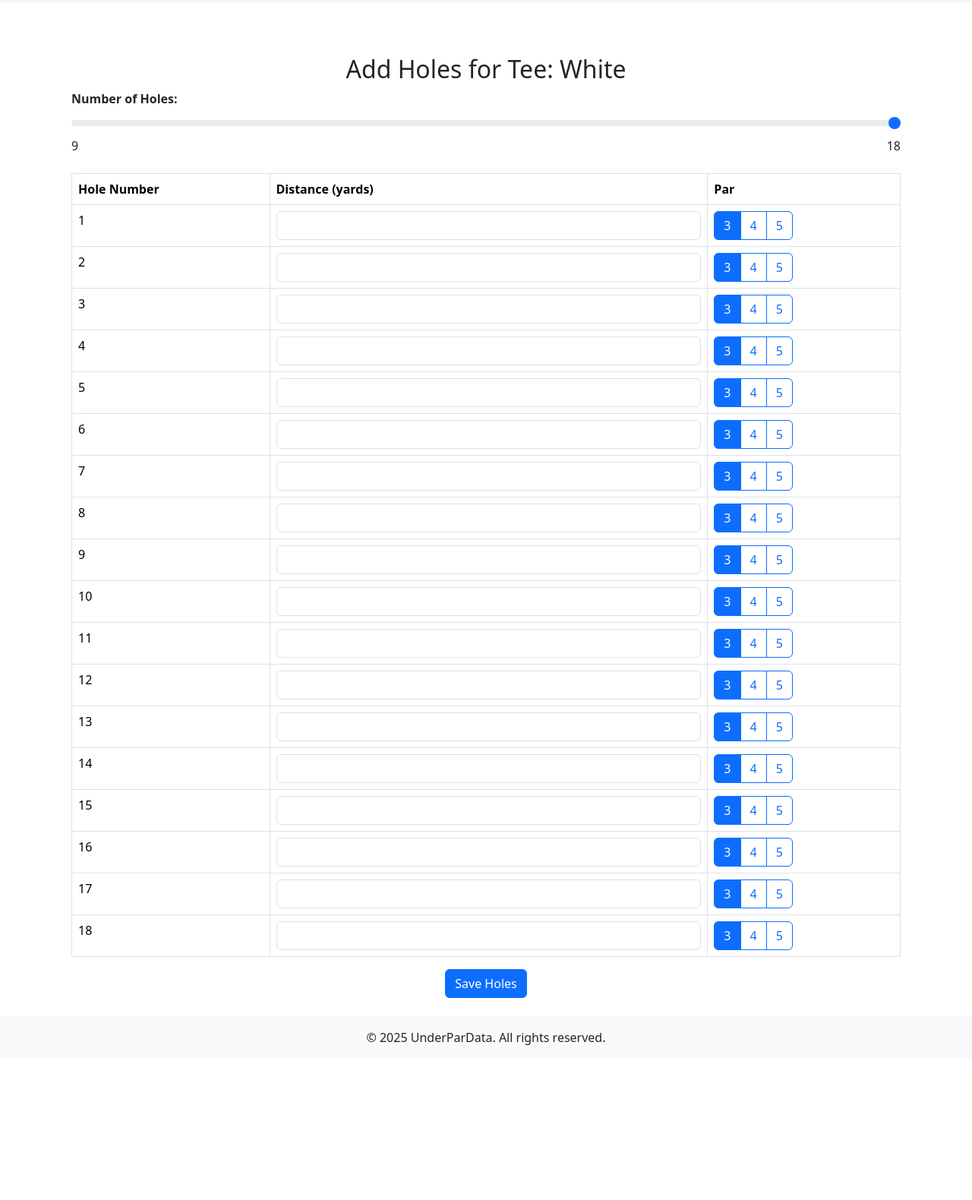
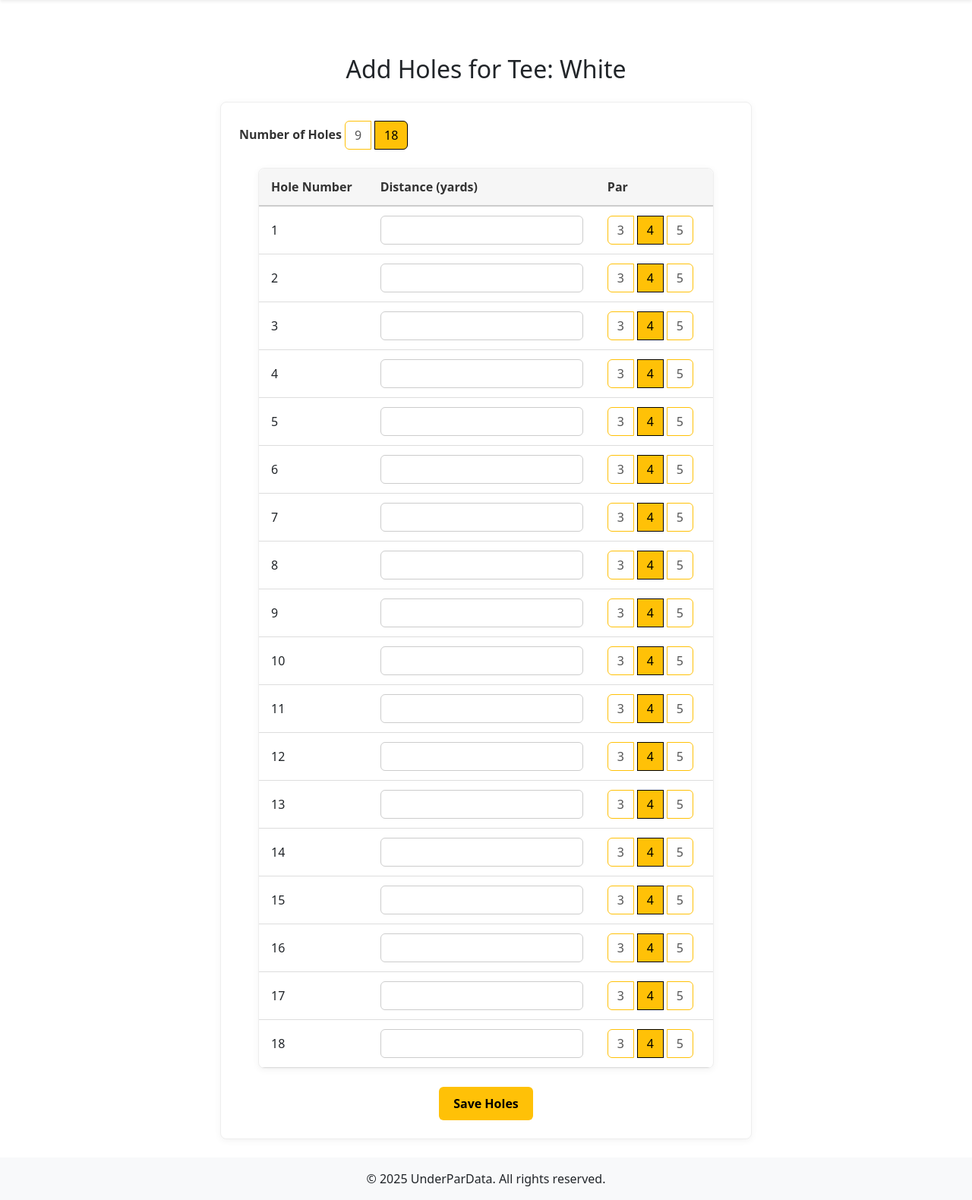
Before and after one commit to jconn5803/golf-by-numbers, a Flask app: page /add_holes/1 in a window 1280 px wide. Shown: the part 56-1636 px from the top of the page at 76% size. Before the commit the page ends 1432 px from the top, so only its background shows below. Run offline with Flask 3, Linux system fonts and the light colour scheme; a user stored in the database is signed in.

Commit message:
Improvements to the add_holes form
- changed styling
- made table narrower
-par 4 default selection

```diff
--- a/static/css/add_holes.css
+++ b/static/css/add_holes.css
@@ -0,0 +1,124 @@
+/************************************************
+  Custom Form Wrapper
+*************************************************/
+/* 1. Narrow the entire form wrapper */
+.custom-form {
+    /* If you want to constrain the entire form */
+    max-width: 700px; /* Adjust as needed */
+    margin: 0 auto;
+    background-color: #fff;
+    border: 1px solid #eee;
+    border-radius: 8px;
+    box-shadow: 0 2px 10px rgba(0,0,0,0.05);
+    padding: 1.5rem;
+  }
+  /************************************************
+    Labels
+  *************************************************/
+  .custom-form-label {
+    font-weight: 600;
+    color: #333;
+  }
+
+  /************************************************
+    Range Input
+  *************************************************/
+  .custom-range {
+    margin-top: 0.5rem;
+    margin-bottom: 1rem;
+  }
+
+  /************************************************
+    Table Styling
+  *************************************************/
+  .custom-table-wrapper {
+    /* Previously: width: 100%; */
+    /* Change to a narrower max width and center it */
+    max-width: 600px;
+    margin: 0 auto;
+
+    background-color: #fff;
+    border: 1px solid #eee;
+    border-radius: 8px;
+    box-shadow: 0 2px 10px rgba(0,0,0,0.05);
+    /* You can remove overflow-x if you prefer no scroll */
+    /* overflow-x: auto; */
+  }
+
+  .custom-table {
+    width: 100%;      /* or 'auto' */
+    border-collapse: collapse;
+    border-radius: 8px;
+    overflow: hidden;
+  }
+
+
+  .custom-table thead {
+    background-color: #f6f6f6;
+  }
+
+  .custom-table th,
+  .custom-table td {
+    padding: 0.75rem 1rem;
+    border-bottom: 1px solid #ddd;
+    text-align: left;
+    vertical-align: middle;
+  }
+
+  .custom-table thead th {
+    font-weight: 600;
+    color: #333;
+    border-bottom: 2px solid #ccc;
+  }
+
+  .custom-table tbody tr:hover {
+    background-color: #f9f9f9;
+  }
+
+  /************************************************
+    Form Inputs (Distance, etc.)
+  *************************************************/
+  .custom-form-input {
+    border: 1px solid #ccc;
+    border-radius: 6px;
+    transition: box-shadow 0.2s, border-color 0.2s;
+  }
+  .custom-form-input:focus {
+    outline: none;
+    border-color: #ffc107; /* accent color (yellow) */
+    box-shadow: 0 0 0 0.2rem rgba(255,193,7, 0.25);
+  }
+
+  /************************************************
+    Radio Group for Par
+  *************************************************/
+  .custom-radio-group .btn-outline-accent {
+    border-color: #ffc107; /* your accent color */
+    color: #555;
+    transition: background-color 0.2s, color 0.2s;
+    border-radius: 6px;
+    margin-right: 0.3rem;
+  }
+
+  .custom-radio-group .btn-check:checked + .btn-outline-accent {
+    background-color: #ffc107;
+    color: #000;
+  }
+
+
+  /************************************************
+    CTA Button
+  *************************************************/
+  .btn.btn-cta {
+    background-color: #ffc107;
+    color: #000;
+    font-weight: 600;
+    border: none;
+    border-radius: 6px;
+    padding: 0.6rem 1.2rem;
+    transition: background-color 0.2s, color 0.2s;
+  }
+  .btn.btn-cta:hover {
+    background-color: #e0a800;
+    color: #fff;
+  }
--- a/static/js/add_holes.js
+++ b/static/js/add_holes.js
@@ -1,24 +1,53 @@
 // Update the table rows dynamically based on the number of holes selected
 function updateHoleNumbers(numHoles) {
     const tableBody = document.getElementById('holes_table');
-    tableBody.innerHTML = '';  // Clear existing rows
+    tableBody.innerHTML = ''; // Clear existing rows
 
     for (let i = 1; i <= numHoles; i++) {
       const row = `
         <tr>
-                <tr>
           <td>${i}</td>
-                <td><input type="number" name="distances" class="form-control" required></td>
           <td>
-                    <div class="btn-group" role="group" aria-label="Par selection for hole ${i}">
-                        <input type="radio" class="btn-check" name="par_${i}" id="par_${i}_3" value="3" autocomplete="off" checked>
-                        <label class="btn btn-outline-primary" for="par_${i}_3">3</label>
+            <input
+              type="number"
+              name="distances"
+              class="form-control custom-form-input"
+              required
+            >
+          </td>
+          <td>
+            <div class="btn-group custom-radio-group" role="group" aria-label="Par selection for hole ${i}">
+              <input
+                type="radio"
+                class="btn-check"
+                name="par_${i}"
+                id="par_${i}_3"
+                value="3"
+                autocomplete="off"
+              >
+              <label class="btn btn-outline-accent" for="par_${i}_3">3</label>
 
-                        <input type="radio" class="btn-check" name="par_${i}" id="par_${i}_4" value="4" autocomplete="off">
-                        <label class="btn btn-outline-primary" for="par_${i}_4">4</label>
+              <!-- Set par=4 as the default with "checked" -->
+              <input
+                type="radio"
+                class="btn-check"
+                name="par_${i}"
+                id="par_${i}_4"
+                value="4"
+                autocomplete="off"
+                checked
+              >
+              <label class="btn btn-outline-accent" for="par_${i}_4">4</label>
 
-                        <input type="radio" class="btn-check" name="par_${i}" id="par_${i}_5" value="5" autocomplete="off">
-                        <label class="btn btn-outline-primary" for="par_${i}_5">5</label>
+              <input
+                type="radio"
+                class="btn-check"
+                name="par_${i}"
+                id="par_${i}_5"
+                value="5"
+                autocomplete="off"
+              >
+              <label class="btn btn-outline-accent" for="par_${i}_5">5</label>
             </div>
           </td>
         </tr>
@@ -27,7 +56,18 @@ function updateHoleNumbers(numHoles) {
     }
   }
 
-// Initialize the table with 18 holes
+
   document.addEventListener('DOMContentLoaded', () => {
+    // Default to 18 holes on page load
     updateHoleNumbers(18);
+
+    // Listen for changes to the 9/18 radio buttons
+    const holeRadios = document.querySelectorAll('input[name="num_holes"]');
+    holeRadios.forEach(radio => {
+      radio.addEventListener('change', function() {
+        // Parse the numeric value (9 or 18)
+        const numHoles = parseInt(this.value, 10);
+        updateHoleNumbers(numHoles);
       });
+    });
+  });
--- a/templates/add_holes.html
+++ b/templates/add_holes.html
@@ -3,43 +3,63 @@
 {% block title %}Add Holes{% endblock %}
 
 {% block extra_css %}
-  <!-- If you have page-specific CSS, include it here -->
   <link rel="stylesheet" href="{{ url_for('static', filename='css/add_holes.css') }}">
 {% endblock %}
 
 {% block content %}
 <div class="container mt-5">
-    <h2 class="text-center">Add Holes for Tee: {{ tee.name }}</h2>
-    <form action="{{ url_for('add_holes', tee_id=tee.teeID) }}" method="POST">
-        <!-- Slider for selecting the number of holes -->
+  <h2 class="text-center mb-4">Add Holes for Tee: {{ tee.name }}</h2>
+
+  <form action="{{ url_for('add_holes', tee_id=tee.teeID) }}" method="POST" class="custom-form p-4">
+
+    <!-- Radio Buttons for selecting 9 or 18 holes -->
     <div class="mb-4">
-            <label for="num_holes" class="form-label fw-bold">Number of Holes:</label>
-            <input type="range" class="form-range" id="num_holes" name="num_holes" min="9" max="18" step="9" value="18"
-                   oninput="updateHoleNumbers(this.value)">
-            <div class="d-flex justify-content-between">
-                <span>9</span>
-                <span>18</span>
+      <label class="form-label custom-form-label fw-semibold">Number of Holes</label>
+      <div class="btn-group custom-radio-group" role="group" aria-label="Number of holes">
+        <input
+          type="radio"
+          class="btn-check"
+          name="num_holes"
+          id="num_holes_9"
+          value="9"
+        >
+        <label class="btn btn-outline-accent" for="num_holes_9">9</label>
+
+        <input
+          type="radio"
+          class="btn-check"
+          name="num_holes"
+          id="num_holes_18"
+          value="18"
+          checked
+        >
+        <label class="btn btn-outline-accent" for="num_holes_18">18</label>
       </div>
     </div>
 
     <!-- Table for entering hole details -->
-        <table class="table table-bordered">
+    <div class="custom-table-wrapper">
+      <table class="custom-table">
         <thead>
           <tr>
-                    <th class="hole-number-col">Hole Number</th>
-                    <th class="distance-col">Distance (yards)</th>
-                    <th class="par-number-col">Par</th>
+            <th>Hole Number</th>
+            <th>Distance (yards)</th>
+            <th>Par</th>
           </tr>
         </thead>
         <tbody id="holes_table">
-                <!-- Rows will be dynamically generated by JavaScript -->
+          <!-- Rows dynamically generated by JavaScript -->
         </tbody>
       </table>
+    </div>
 
     <!-- Submit button -->
-        <div class="text-center">
-            <button type="submit" class="btn btn-primary">Save Holes</button>
+    <div class="text-center mt-4">
+      <button type="submit" class="btn btn-cta">
+        Save Holes
+      </button>
     </div>
+
   </form>
 </div>
 {% endblock %}
```
Lines whose indentation alone changed are shown as unchanged.
